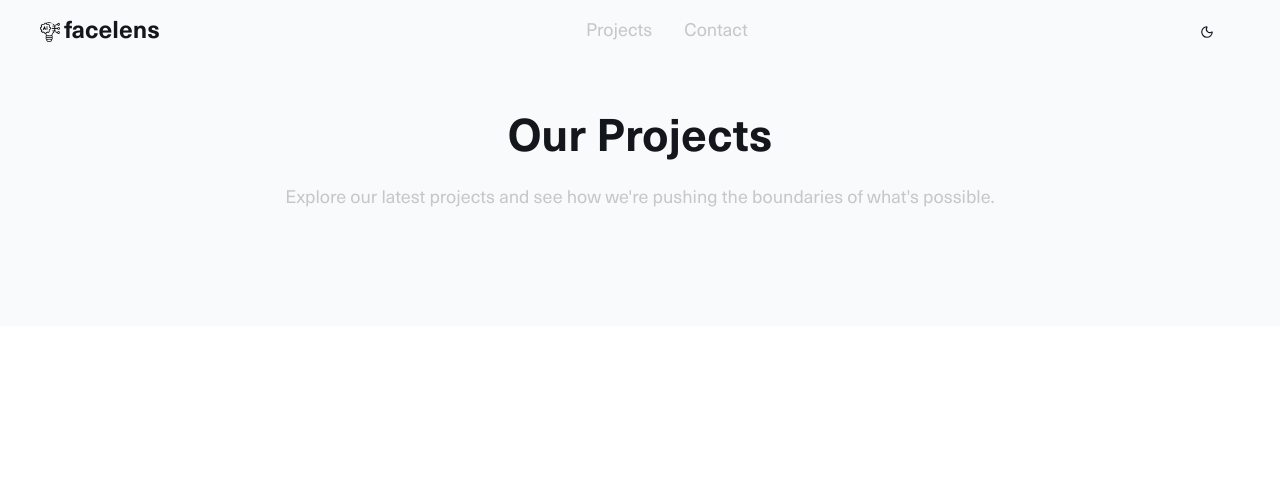
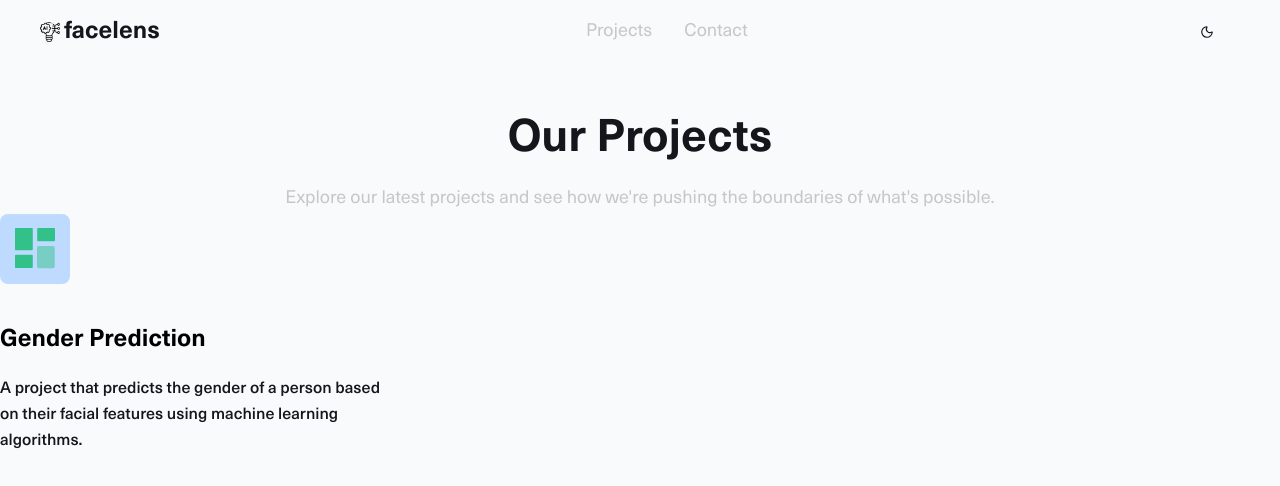
Before and after one commit to HerbertNtim/facelens_projects, a Next.js app in the folder frontend/: page /projects in a window 1280 px wide. Shown: the top 486 px of the page. Built offline with nearby package versions, Linux system fonts and the light colour scheme.

Commit message:
set up ui for projects page

```diff
--- a/frontend/app/projects/page.tsx
+++ b/frontend/app/projects/page.tsx
@@ -1,4 +1,6 @@
 import Heading from '@/components/Heading';
+import SingleFeature from '@/components/ProjectCard';
+import { projects } from '@/lib/constants';
 import React from 'react'
 
 const Projects = () => {
@@ -9,6 +11,17 @@ const Projects = () => {
           title="Our Projects"
           paragraph="Explore our latest projects and see how we're pushing the boundaries of what's possible."
         />
+
+        <div className="grid grid-cols-1 gap-x-8 gap-y-14 md:grid-cols-2 lg:grid-cols-3">
+            {projects.map((project) => (
+              <SingleFeature
+                key={project.title}
+                title={project.title}
+                icon={project.icon}
+                description={project.description}
+              />
+            ))}
+          </div>
       </div>
     </main>
   )
--- /dev/null
+++ b/frontend/components/ProjectCard.tsx
@@ -0,0 +1,22 @@
+import { JSX } from "react";
+
+const SingleFeature = ({ title, icon, description }: { title: string, icon: JSX.Element, description: string}) => {
+
+  return (
+    <div className="w-full">
+      <div className="wow fadeInUp" data-wow-delay=".15s">
+        <div className="bg-blue-200 text-primary mb-10 flex h-17.5 w-17.5 items-center justify-center rounded-md">
+          {icon}
+        </div>
+        <h3 className="mb-5 text-xl font-bold text-black sm:text-2xl lg:text-xl xl:text-2xl dark:text-white">
+          {title}
+        </h3>
+        <p className="text-body-color pr-2.5 text-base leading-relaxed font-medium">
+          {description}
+        </p>
+      </div>
+    </div>
+  );
+};
+
+export default SingleFeature;
```
Also changed, not shown: frontend/lib/constants.ts (renamed from frontend/lib/contants.ts).
